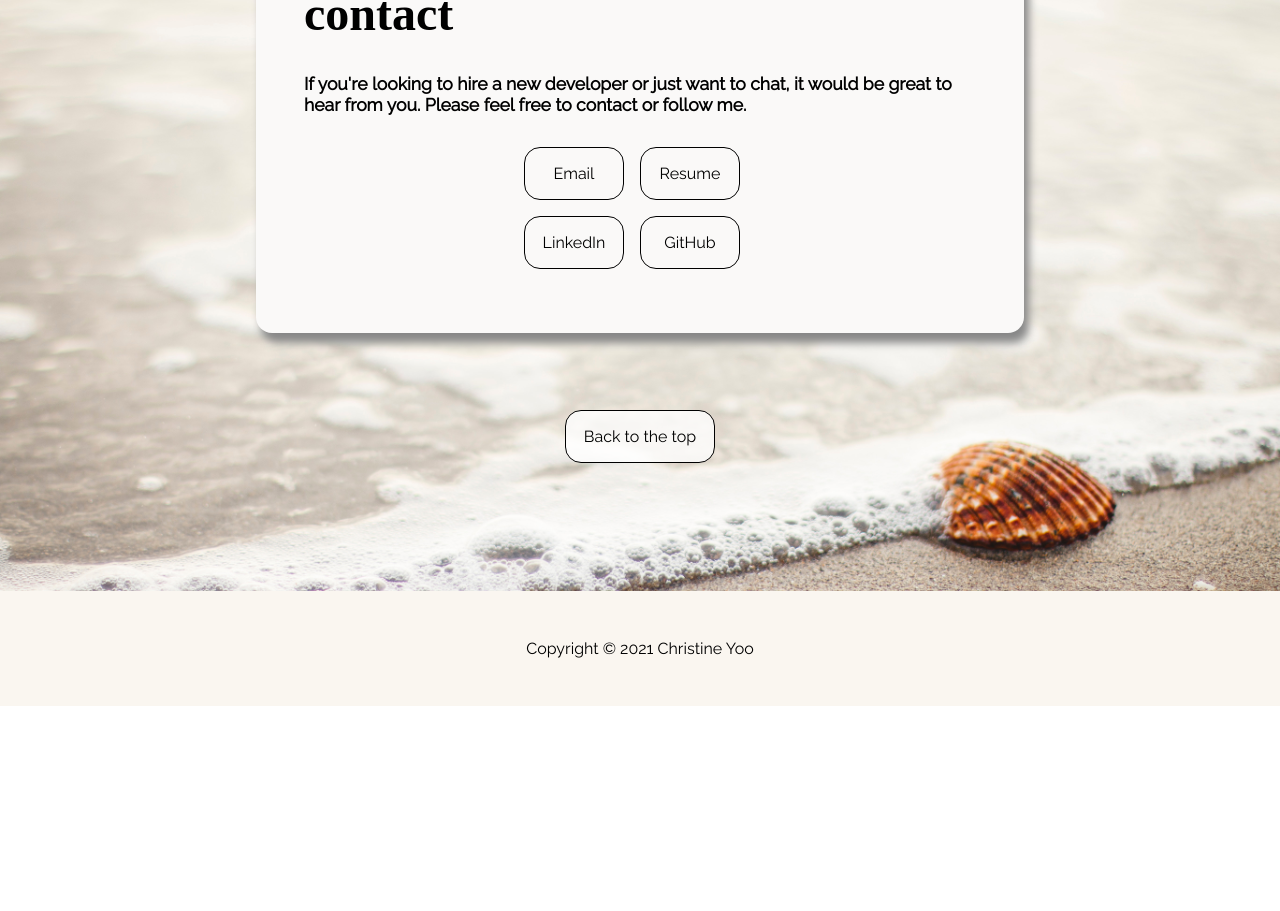
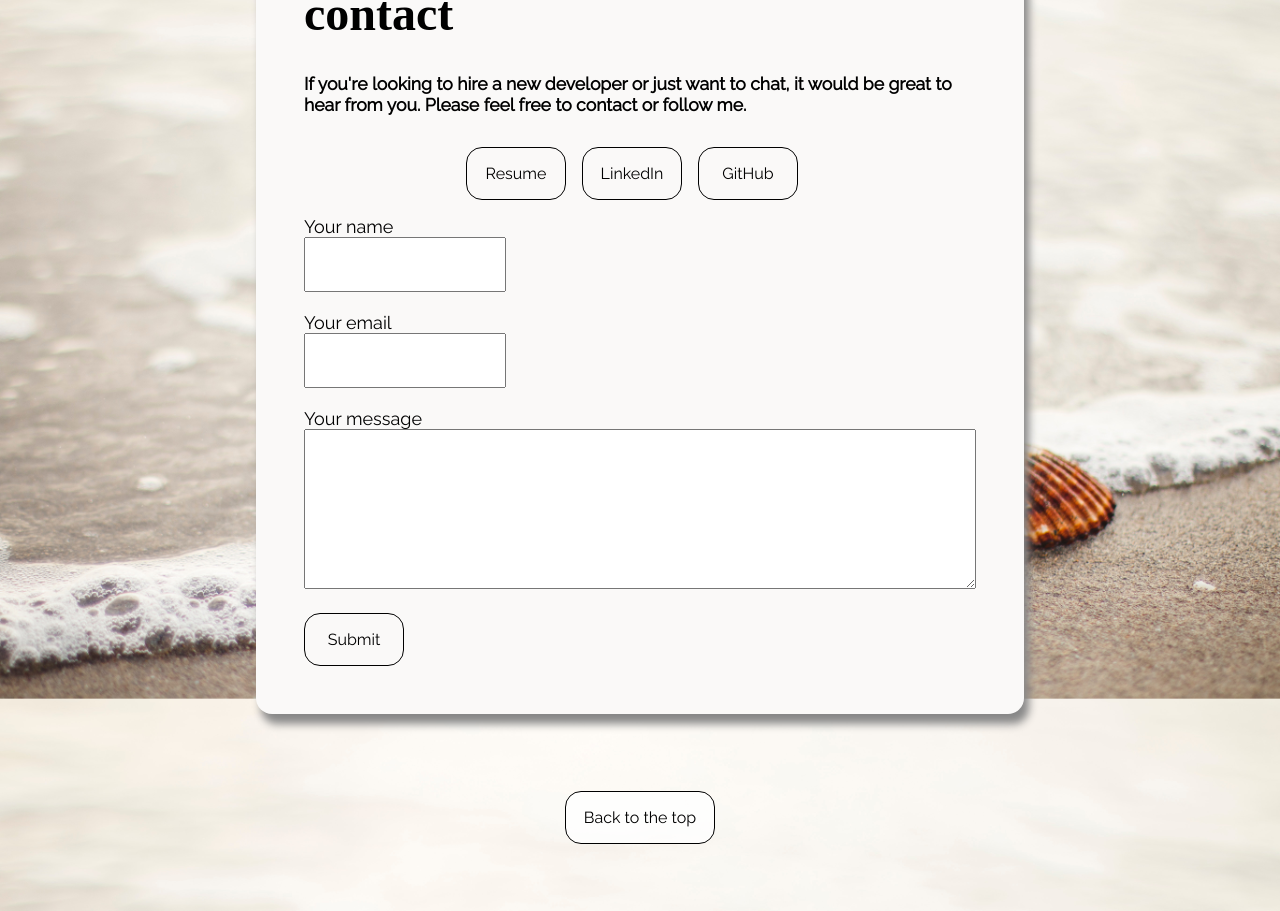
Before and after one commit to christineyoo/christine-portfolio, a React (Create React App) app: page / in a window 1280 px wide. Shown: the part 3568-4479 px from the top of the page. Before the commit the page ends 4274 px from the top, so only its background shows below. Built offline with nearby package versions, Linux system fonts and the light colour scheme; a web font is replaced by a local one.

Commit message:
re-added contact form

```diff
--- a/package.json
+++ b/package.json
@@ -3,6 +3,7 @@
   "version": "0.1.0",
   "private": true,
   "dependencies": {
+    "@formspree/react": "^2.2.3",
     "@testing-library/jest-dom": "^5.14.1",
     "@testing-library/react": "^11.2.7",
     "@testing-library/user-event": "^12.8.3",
--- a/src/contact/Contact.css
+++ b/src/contact/Contact.css
@@ -17,6 +17,37 @@
 #contact > h2 {
   font-size: 1.1rem;
   margin-bottom: 2rem;
+}
+
+form label {
+  display: block;
+  font-size: 18px;
+  text-align: left;
+}
+
+form input {
+  margin-bottom: 20px;
+  width: 30%;
+  padding: 1rem;
+  font-family: 'Raleway', sans-serif;
+  font-size: 1rem;
+}
+
+form textarea {
+  margin-bottom: 20px;
+  width: 100%;
+  height: 10rem;
+  font-family: 'Raleway', sans-serif;
+  padding: 1rem;
+  font-size: 1rem;
+}
+
+form button {
+  border: 1px solid #000;
+  border-radius: 1rem;
+  font-size: 1rem;
+  padding: 1rem;
+  background-color: transparent;
 }
 
 button {
--- a/src/contact/Contact.js
+++ b/src/contact/Contact.js
@@ -1,14 +1,11 @@
-import React, { Component } from 'react';
+import React from 'react';
+import { useForm, ValidationError } from '@formspree/react';
 import './Contact.css';
 
-class Contact extends Component {
-  scrollToTop = () => {
-    window.scrollTo({
-      top: 0,
-      behavior: 'smooth'
-    });
-  };
-  render() {
+export default function Contact() {
+  const [state, handleSubmit] = useForm('xdopyaql');
+
+  if (state.succeeded) {
     return (
       <>
         <div id='contact'>
@@ -19,9 +16,6 @@ class Contact extends Component {
             follow me.
           </h2>
           <div className='contact-buttons'>
-            <a href='mailto:christinecho.s@gmail.com'>
-              <button className='button-flex-1'>Email</button>
-            </a>
             <a
               href='https://docs.google.com/document/d/1uKNZGoU0uOLRKIDvVtgOIyZwP6GBBRyNO47CM_0wTpA/edit?usp=sharing'
               target='_blank'
@@ -29,8 +23,6 @@ class Contact extends Component {
             >
               <button className='button-flex-1'>Resume</button>
             </a>
-          </div>
-          <div className='contact-buttons'>
             <a
               href='https://www.linkedin.com/in/christine-yoo-cy/'
               target='_blank'
@@ -46,13 +38,88 @@ class Contact extends Component {
               <button className='button-flex-1'>GitHub</button>
             </a>
           </div>
+          <h1>Thanks, your message was sent!</h1>
         </div>
-        <button id='scroll-to-top' onClick={() => this.scrollToTop()}>
+        <button
+          id='scroll-to-top'
+          onClick={() =>
+            window.scrollTo({
+              top: 0,
+              behavior: 'smooth'
+            })
+          }
+        >
           Back to the top
         </button>
       </>
     );
   }
+  return (
+    <>
+      <div id='contact'>
+        <h1>contact</h1>
+        <h2>
+          If you're looking to hire a new developer or just want to chat, it
+          would be great to hear from you. Please feel free to contact or follow
+          me.
+        </h2>
+        <div className='contact-buttons'>
+          <a
+            href='https://docs.google.com/document/d/1uKNZGoU0uOLRKIDvVtgOIyZwP6GBBRyNO47CM_0wTpA/edit?usp=sharing'
+            target='_blank'
+            rel='noreferrer'
+          >
+            <button className='button-flex-1'>Resume</button>
+          </a>
+          <a
+            href='https://www.linkedin.com/in/christine-yoo-cy/'
+            target='_blank'
+            rel='noreferrer'
+          >
+            <button className='button-flex-1'>LinkedIn</button>
+          </a>
+          <a
+            href='https://github.com/christineyoo'
+            target='_blank'
+            rel='noreferrer'
+          >
+            <button className='button-flex-1'>GitHub</button>
+          </a>
+        </div>
+
+        <form onSubmit={handleSubmit}>
+          <label for='name'>Your name</label>
+          <input id='form-name' type='text' name='name' required />
+          <ValidationError prefix='name' field='name' errors={state.errors} />
+          <br />
+          <label for='email'>Your email</label>
+          <input id='email' type='email' name='email' required />
+          <ValidationError prefix='email' field='email' errors={state.errors} />
+          <br />
+          <label for='message'>Your message</label>
+          <textarea name='message' id='message' required />
+          <ValidationError
+            prefix='message'
+            field='message'
+            errors={state.errors}
+          />
+          <br />
+          <button type='submit' disabled={state.submitting}>
+            Submit
+          </button>
+        </form>
+      </div>
+      <button
+        id='scroll-to-top'
+        onClick={() =>
+          window.scrollTo({
+            top: 0,
+            behavior: 'smooth'
+          })
+        }
+      >
+        Back to the top
+      </button>
+    </>
+  );
 }
-
-export default Contact;
```
Also changed, not shown: 1 other file (tests, documents, lock files or other folders).
